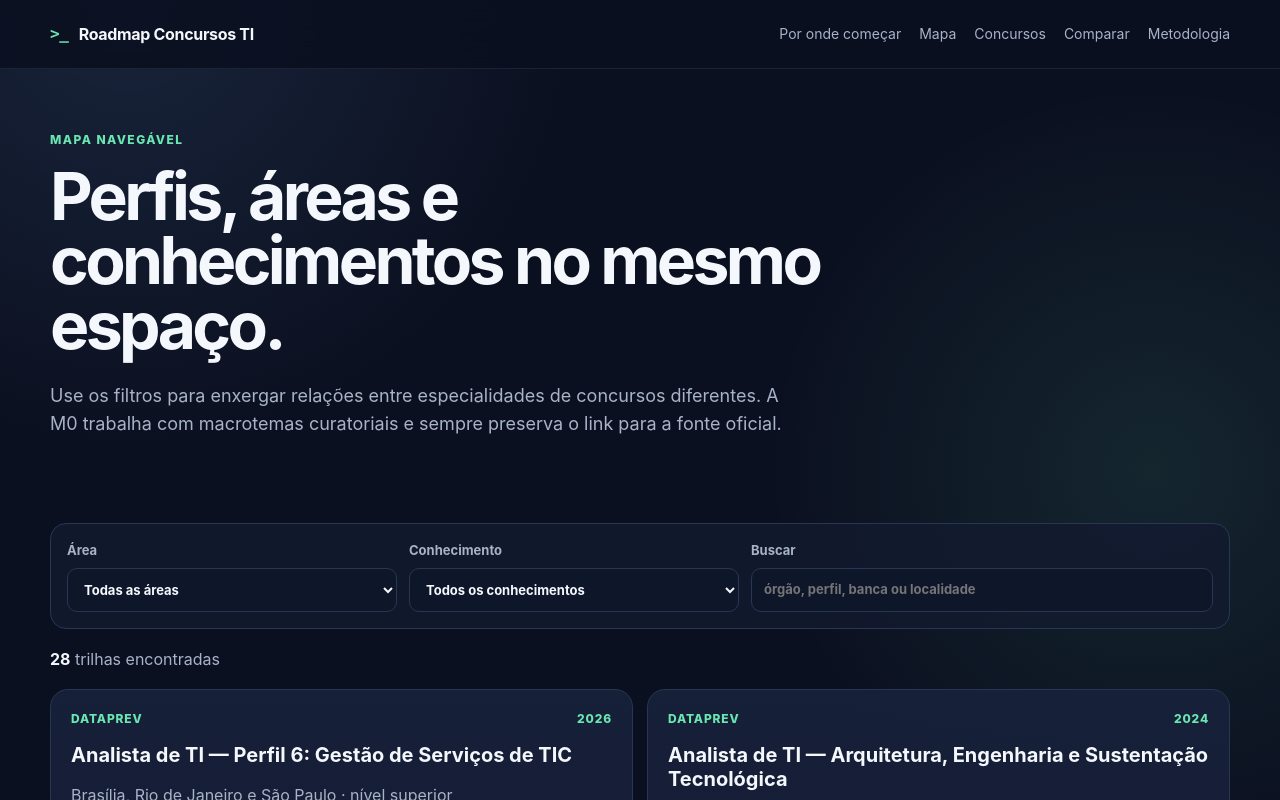
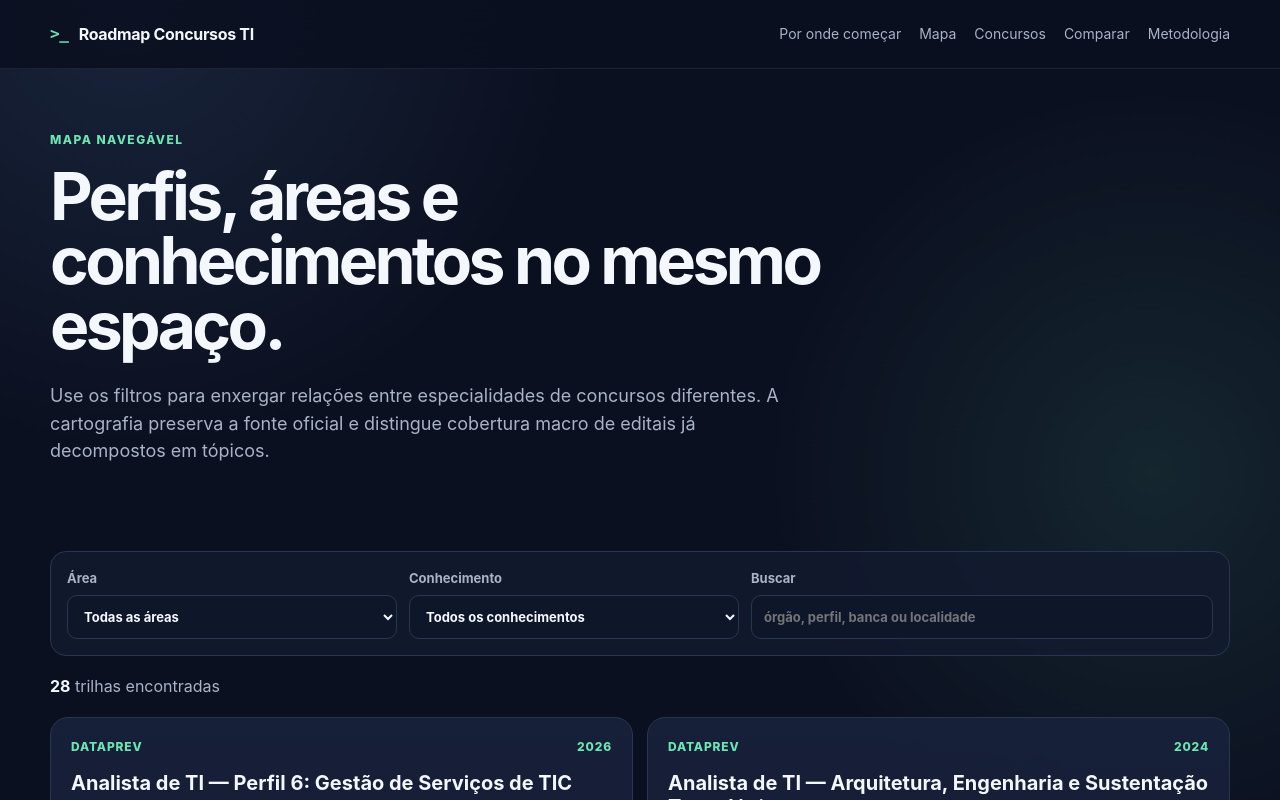
Before and after one commit to cvaraujo11/roadmap-concursos-ti, a Next.js app: page /mapa in a window 1280 px wide. Shown: the top 800 px of the page. Built offline with nearby package versions, Linux system fonts and the light colour scheme.

Commit message:
feat(map): honor area and knowledge deep-link filters

```diff
--- a/src/app/mapa/page.tsx
+++ b/src/app/mapa/page.tsx
@@ -1,17 +1,23 @@
 import { MapExplorer } from "@/components/MapExplorer";
+import { areas, knowledge } from "@/data/catalog";
+import type { AreaSlug, KnowledgeSlug } from "@/lib/types";
 
-export default function MapaPage() {
+export default async function MapaPage({ searchParams }: { searchParams: Promise<{ area?: string; conhecimento?: string }> }) {
+  const query = await searchParams;
+  const initialArea = areas.some((item) => item.slug === query.area) ? query.area as AreaSlug : "todas";
+  const initialTopic = knowledge.some((item) => item.slug === query.conhecimento) ? query.conhecimento as KnowledgeSlug : "todos";
+
   return (
     <>
       <section className="page-head">
         <div className="container">
           <div className="eyebrow">Mapa navegável</div>
           <h1>Perfis, áreas e conhecimentos no mesmo espaço.</h1>
-          <p>Use os filtros para enxergar relações entre especialidades de concursos diferentes. A M0 trabalha com macrotemas curatoriais e sempre preserva o link para a fonte oficial.</p>
+          <p>Use os filtros para enxergar relações entre especialidades de concursos diferentes. A cartografia preserva a fonte oficial e distingue cobertura macro de editais já decompostos em tópicos.</p>
         </div>
       </section>
       <section className="section">
-        <div className="container"><MapExplorer /></div>
+        <div className="container"><MapExplorer initialArea={initialArea} initialTopic={initialTopic} /></div>
       </section>
     </>
   );
```
